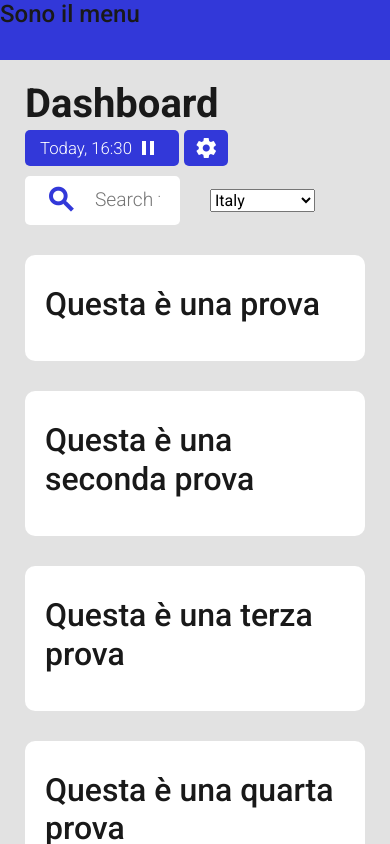
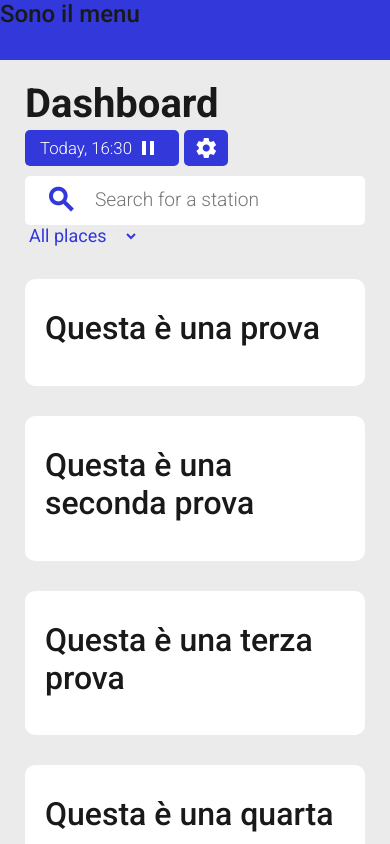
Before and after one commit to astronomyf/project-03, a plain HTML site: page index.html in a window 390 px wide. Drawn offline with nearby package versions, Linux system fonts and the light colour scheme.

Commit message:
Updating files

```diff
--- a/css/style.css
+++ b/css/style.css
@@ -31,7 +31,7 @@
   .header {
     grid-area: header;
     height: auto;
-    background-color: #e2e2e2;
+    background-color: #ebebeb;
     padding: 40px 20px 20px 20px;
   }
 
@@ -43,7 +43,7 @@
   .main {
     grid-area: main;
     overflow-y: scroll;
-    background-color: #e2e2e2;
+    background-color: #ebebeb;
     padding: 20px;
   }
 
@@ -92,6 +92,15 @@
     font-size: 2rem;
     font-weight: bold;
     color: #3238D9;
+  }
+
+  .filters {
+    border: 0px;
+    background-color: #ebebeb;
+    color: #3238D9;
+    font-size: 18px;
+    font-weight: medium;
+    cursor: pointer;
   }
 
   /* Menu section - codici css di Simone */
--- a/index.html
+++ b/index.html
@@ -34,18 +34,25 @@
                     </div>
                 </div>
                 <div class="row justify-content-around align-items-center margin-row">
-                    <div class="col-6">
+                    <div class="col-md-6">
                         <div class="input-group">
                             <i class="material-icons align-top">search</i>
                             <input type="text" class="search-bar" name="search" placeholder="Search for a station">
                         </div>
                     </div>
-                    <div class="col-6">
+                    <div class="col-md-6">
                         <select name="filter" class="filters">
+                            <option value="" selected disabled hidden>All places</option>
                             <option value="italy">Italy</option>
                             <option value="france">France</option>
                             <option value="switzerland">Switzerland</option>
                         </select>
+                        <!-- Stile per il filtro comulativo
+                        <span class="info-container">
+                            Italy
+                            <i class="material-icons align-top">close</i>
+                        </span>
+                        --->
                     </div>
                 </div>
             </div>
```
